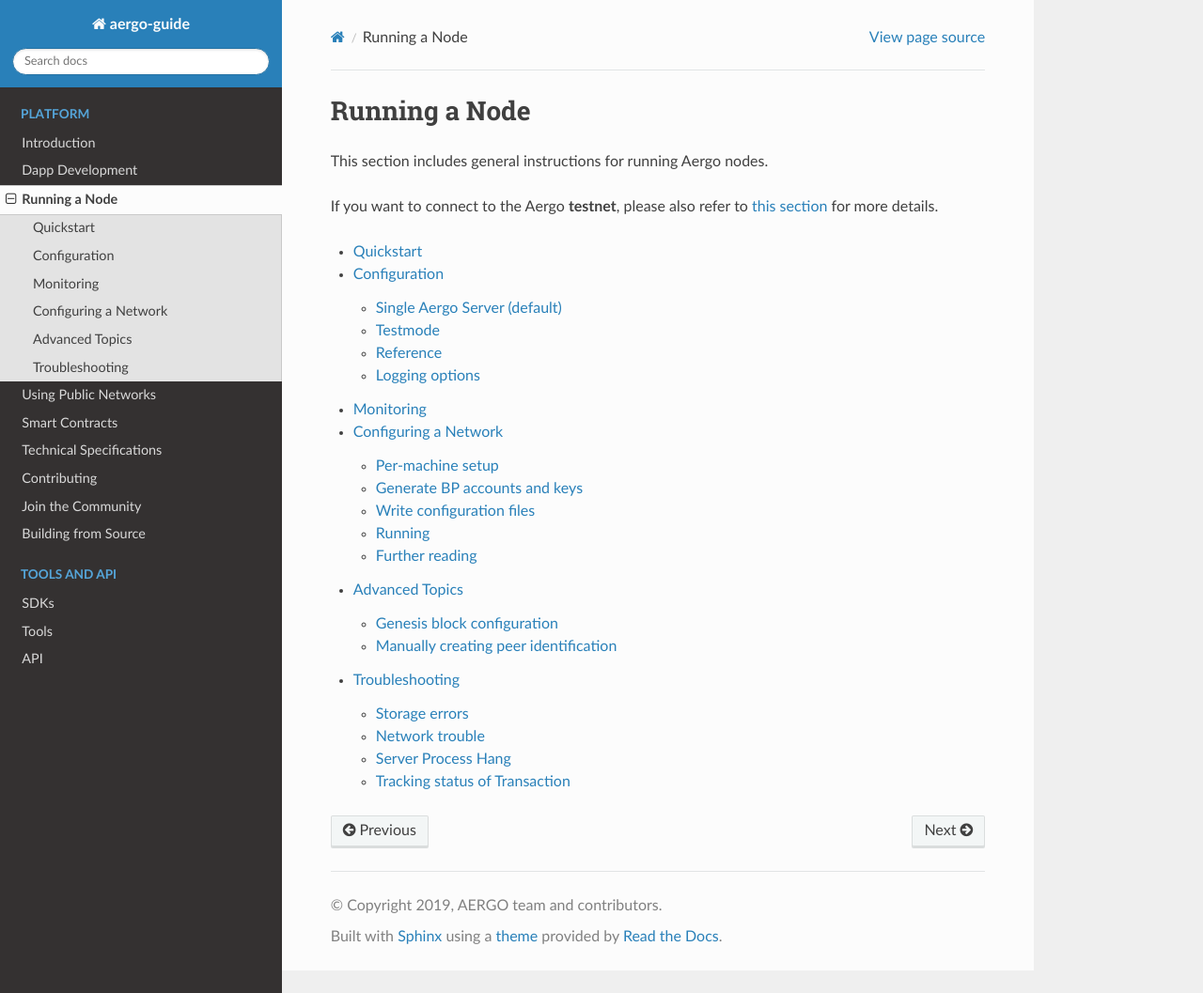
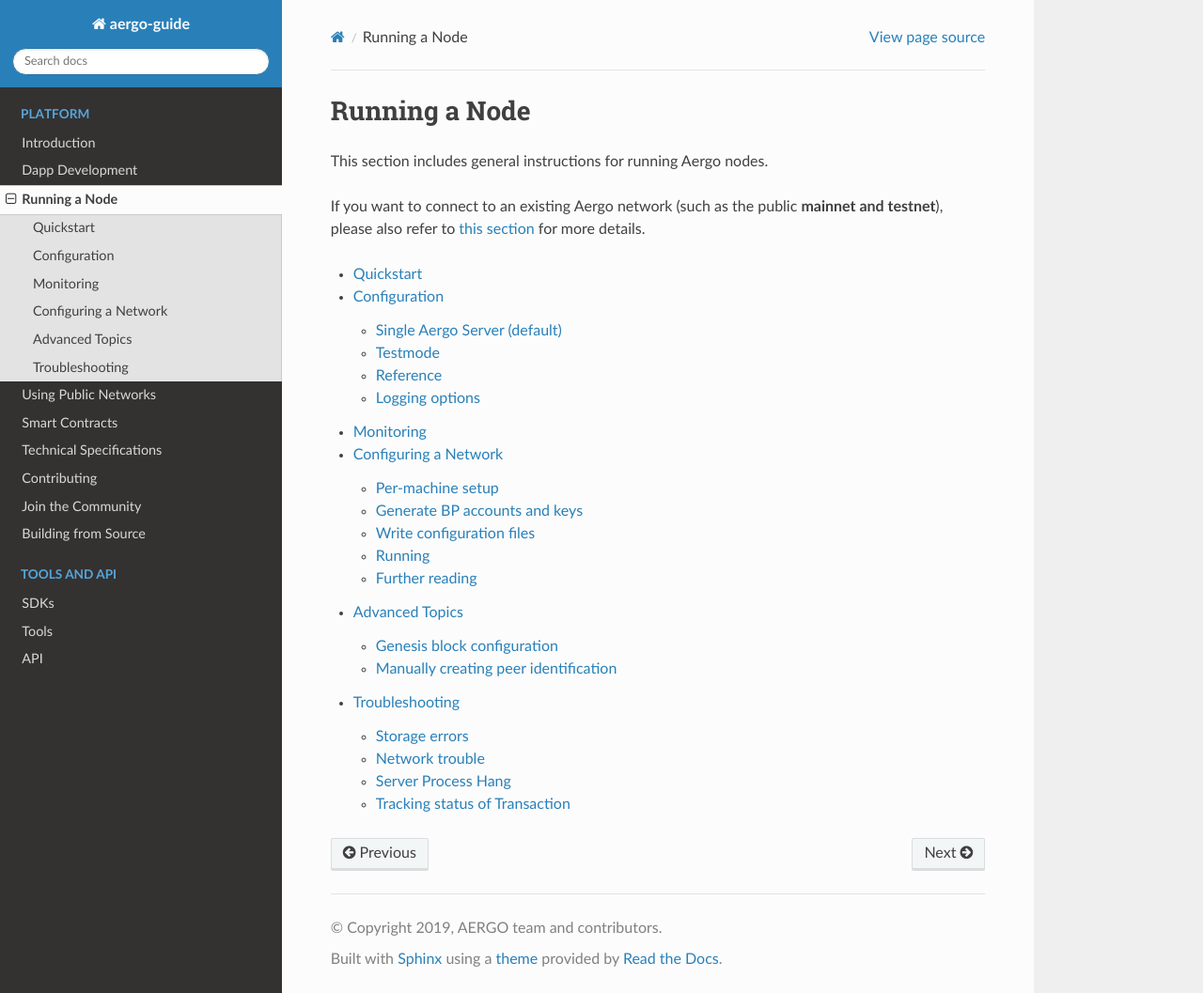
Before and after one commit to aergoio/guide, a Sphinx documentation site: the page built from source/running-node/index.rst, in a window 1280 px wide and 1057 px high. Shown: the whole window at 94% size. Built offline with Sphinx 7.4.7 and the Read the Docs theme 2.0.0, drawn with Linux system fonts in a browser that asks for light colours.

Commit message:
fix link

```diff
--- a/source/running-node/index.rst
+++ b/source/running-node/index.rst
@@ -3,7 +3,8 @@
 
 This section includes general instructions for running Aergo nodes.
 
-If you want to connect to the Aergo **testnet**, please also refer to `this section <../using-testnet/index.html>`_ for more details.
+If you want to connect to an existing Aergo network (such as the public **mainnet and testnet**),
+please also refer to `this section <../using-network/index.html>`_ for more details.
 
 
 .. toctree::
```
